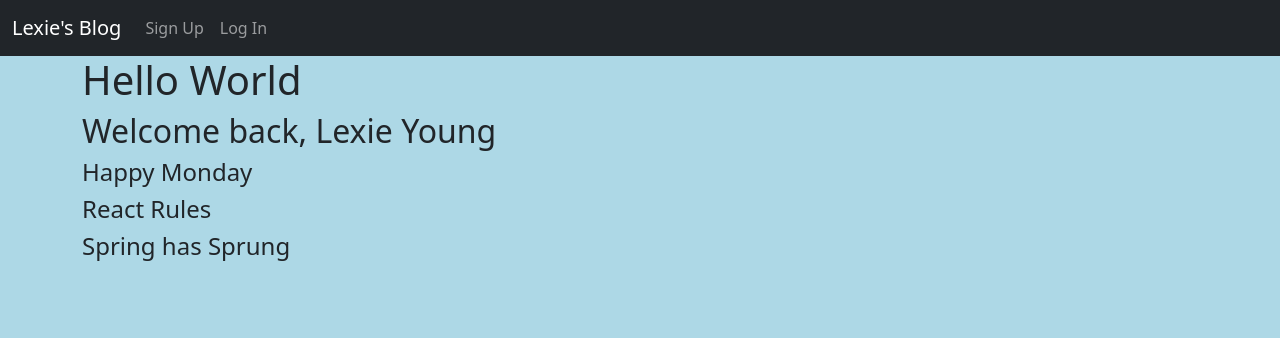
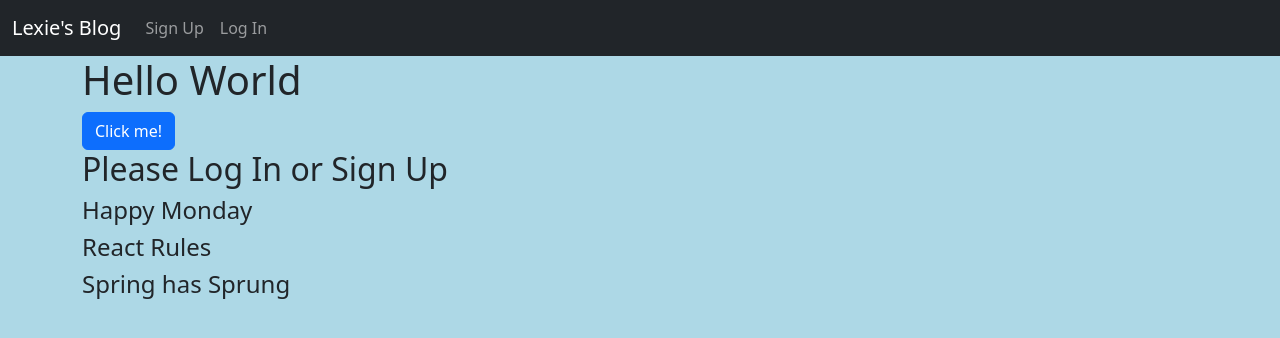
Before and after one commit to lyoung0819/wk9_react_typescript, a React (Vite) app: page / in a window 1280 px wide. Shown: the top 338 px of the page. Built offline with nearby package versions, Linux system fonts and the light colour scheme.

Commit message:
Using State

```diff
--- a/src/App.tsx
+++ b/src/App.tsx
@@ -1,6 +1,7 @@
+import { useState } from "react";
 import Navigation from "./components/Navigation";
 import Container from 'react-bootstrap/Container'
-
+import Button from 'react-bootstrap/Button';
 
 export default function App(){
   // return React.createElement('div', {}, 'Hello World') // (element, props, element children(can be another createElement)) // would require import Reach from 'react';
@@ -9,19 +10,25 @@
   // within the TSX/JSX, we can hard code out of it to normal TS/JS by using {}
   const firstName: string = 'Lexie';
   const lastName: string = 'Young';
-  const isLoggedIn: boolean = false;
+  const [isLoggedIn, setisLoggedIn] = useState(false);
+  // let isLoggedIn: boolean = true;
   const posts: {id:number, title:string}[] = [
     {id: 1, title: 'Happy Monday'},
     {id: 2, title: 'React Rules'},
     {id: 3, title: 'Spring has Sprung'}
   ]
 
+  const handleClick = () => {
+    setisLoggedIn(!isLoggedIn)
+  }
+
   return (
     <>
         <Navigation isLoggedIn={isLoggedIn}/>
         <Container>
           <h1>Hello World</h1>
-          <h2>{!isLoggedIn ? `Welcome back, ${firstName} ${lastName}` : 'Please Log In or Sign Up'}</h2>
+          <Button variant='primary' onClick={handleClick}>Click me!</Button>
+          <h2>{isLoggedIn ? `Welcome back, ${firstName} ${lastName}` : 'Please Log In or Sign Up'}</h2>
           {posts.map( p => <h4 key={p.id}>{p.title}</h4> )}
         </Container>
     </>
```
